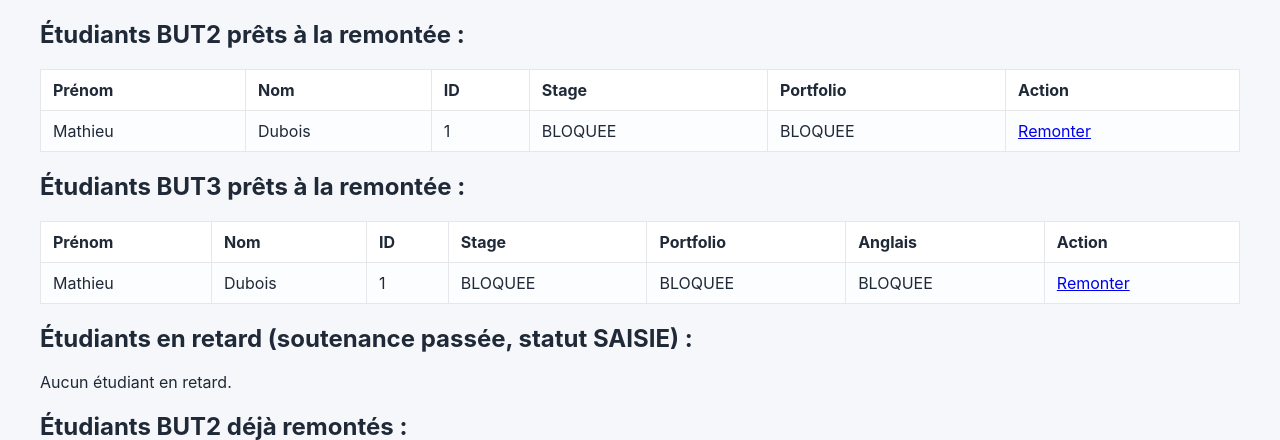
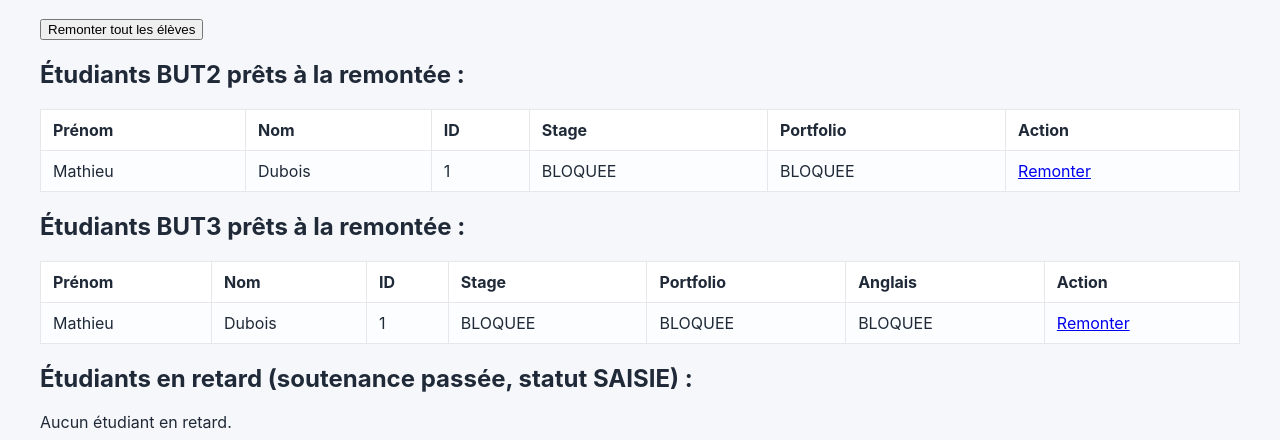
Before and after one commit to fluteABec/GestionSoutenance, a PHP site: page /envoie/back/Partie3.3/index.php in a window 1280 px wide. Shown: the part 122-562 px from the top of the page. Run offline with PHP 8.4, Linux system fonts and the light colour scheme; data comes from the database, SQL or seed files in the repository; tables that the repository leaves empty hold one stand-in row (values such as "Sample post"); some libraries are stand-ins or nearby versions.

Commit message:
ajout du bouton pour remonter tout le monde

```diff
--- a/back/Partie3.3/export_remontee_BUT2.csv
+++ /dev/null
@@ -1,2 +0,0 @@
-IdEtudiant,nom,prenom,mail,note_portfolio,note_stage
-3,Morel,Hugo,hugo.morel@etu.univ-lyon.fr,12,14
--- a/back/Partie3.3/export_remontee_BUT3.csv
+++ /dev/null
@@ -1,3 +0,0 @@
-IdEtudiant,nom,prenom,mail,note_angalis,note_portfolio,note_stage
-2,Lefevre,Alice,alice.lefevre@etu.univ-lyon.fr,13,15,16
-4,Lambert,Emma,emma.lambert@etu.univ-lyon.fr,15,17,18
--- a/back/Partie3.3/index.php
+++ b/back/Partie3.3/index.php
@@ -1,11 +1,3 @@
-<!-- Désoler le code est un vrai bordel mais il fonctionne en 3 parties :
-le html et le CSS
-les fonction php avec requête SQL et les fonctionnalités (c'est tout en fonction)
-l'affichage des résultats sous forme de tableau -->
-
-
-
-
 <!DOCTYPE html>
 <html lang="fr">
 <head>
@@ -156,6 +148,17 @@ function bloquerNotes($pdo, $idEtudiant, $isBUT3 = false) { // rebloque les note
         $sujet = "Vos évaluations ont été bloqué";
         $message = "<p>Bonjour,<br>Vos notes ont été <b>bloquées</b> par l'administration.<br>Cordialement.</p>";
         envoieMail($mail, $sujet, $message);
+    }
+}
+
+function remonterTout($pdo) { // remonte les notes de tous les étudiants prêts à la remontée
+    $etudiantsBUT2 = getEtudiantsBUT2($pdo);
+    foreach ($etudiantsBUT2 as $etudiant) {
+        remonterNotes($pdo, $etudiant['IdEtudiant'], false);
+    }
+    $etudiantsBUT3 = getEtudiantsBUT3($pdo);
+    foreach ($etudiantsBUT3 as $etudiant) {
+        remonterNotes($pdo, $etudiant['IdEtudiant'], true);
     }
 }
 
@@ -355,6 +358,15 @@ function envoiCVS_mail_BUT3($pdo) {
             }
         }
 
+        if (isset($_POST['remonter_tout'])) {
+            remonterTout($pdo);
+            echo "<div class='message'>Toutes les notes prêtes ont été remontées.</div>";
+        }
+
+        echo "<form method='post'>
+        <button type='submit' name='remonter_tout'>Remonter tout les élèves</button>
+        </form>";
+
         echo "<h2>Étudiants BUT2 prêts à la remontée :</h2>";
         $etudiantsBUT2 = getEtudiantsBUT2($pdo);
         if ($etudiantsBUT2) {
```
Also changed, not shown: 1 other file.
